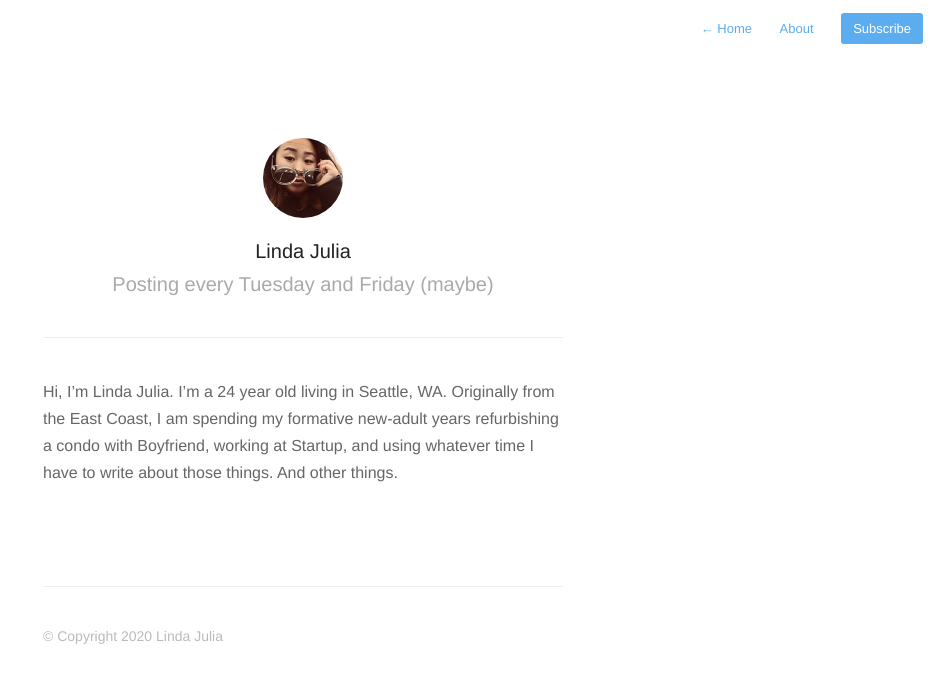
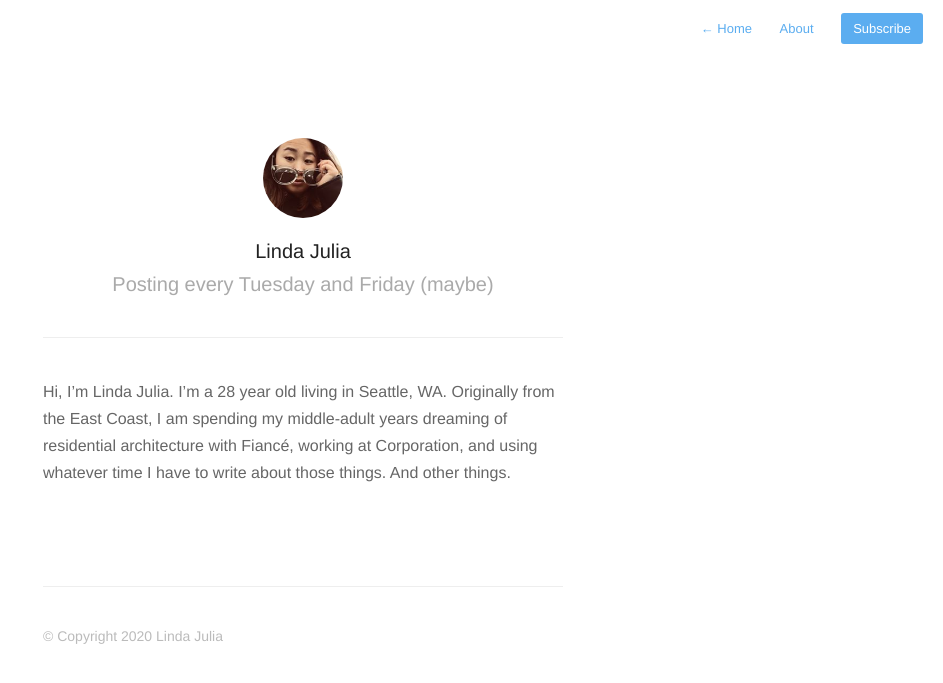
Before and after one commit to ljzhong/ljzhong.github.io, a Jekyll site: the page built from about.md, in a window 1280 px wide. Shown: the top 683 px of the page, without its empty margins (337-1280 px from the left). Built offline with Jekyll 4.4.1, drawn with Linux system fonts in a browser that asks for light colours; nearby versions of some CDN libraries.

Commit message:
new status

```diff
--- a/about.md
+++ b/about.md
@@ -6,6 +6,6 @@ title: About
 profile: true
 ---
 
-Hi, I'm Linda Julia. I'm a 24 year old living in Seattle, WA. Originally from the East Coast, I am spending my formative new-adult years refurbishing a condo with Boyfriend, working at Startup, and using whatever time I have to write about those things. And other things.
+Hi, I'm Linda Julia. I'm a 28 year old living in Seattle, WA. Originally from the East Coast, I am spending my  middle-adult years dreaming of residential architecture with Fiancé, working at Corporation, and using whatever time I have to write about those things. And other things.
 
 {% include footer.html %}
```
